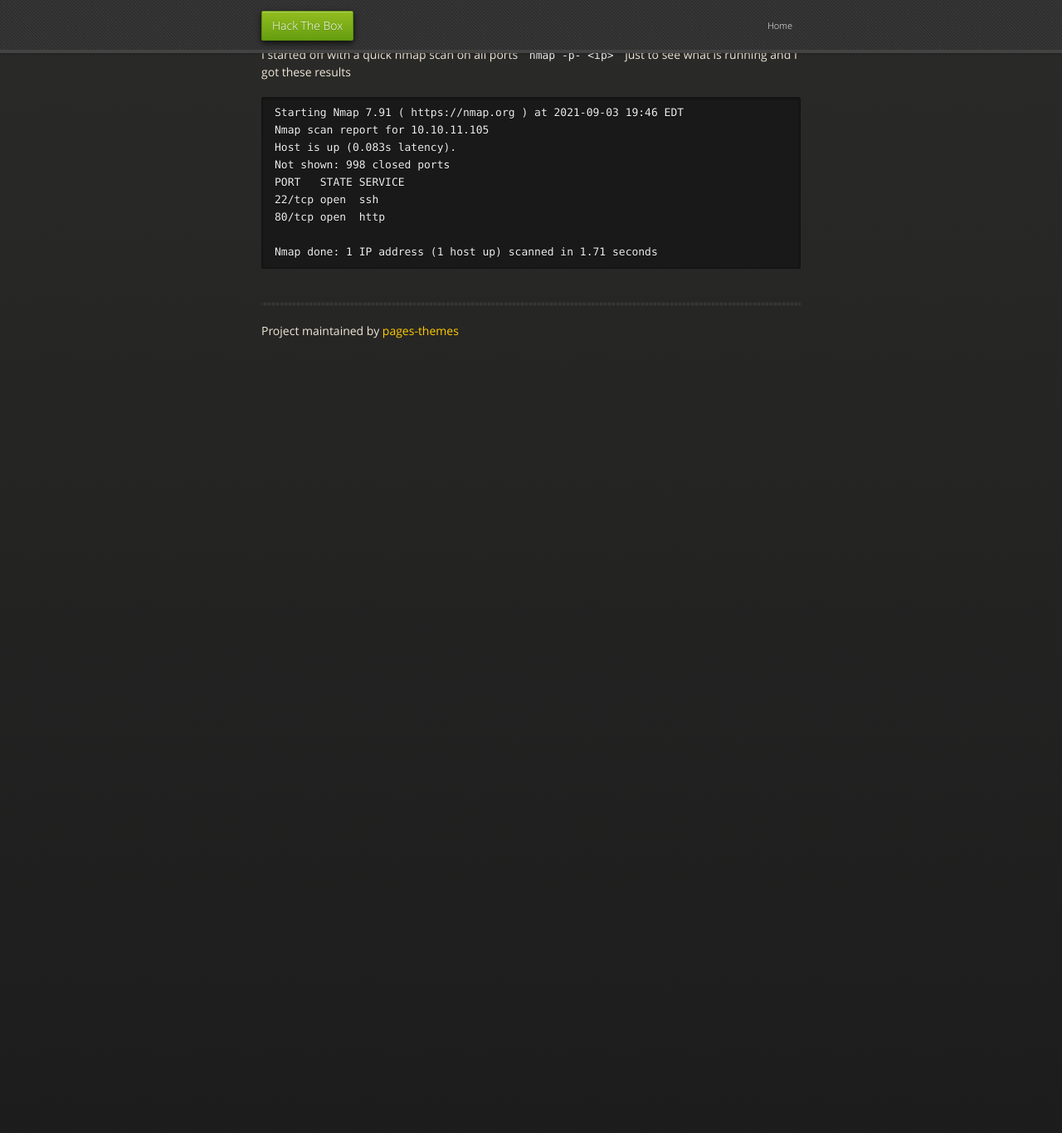
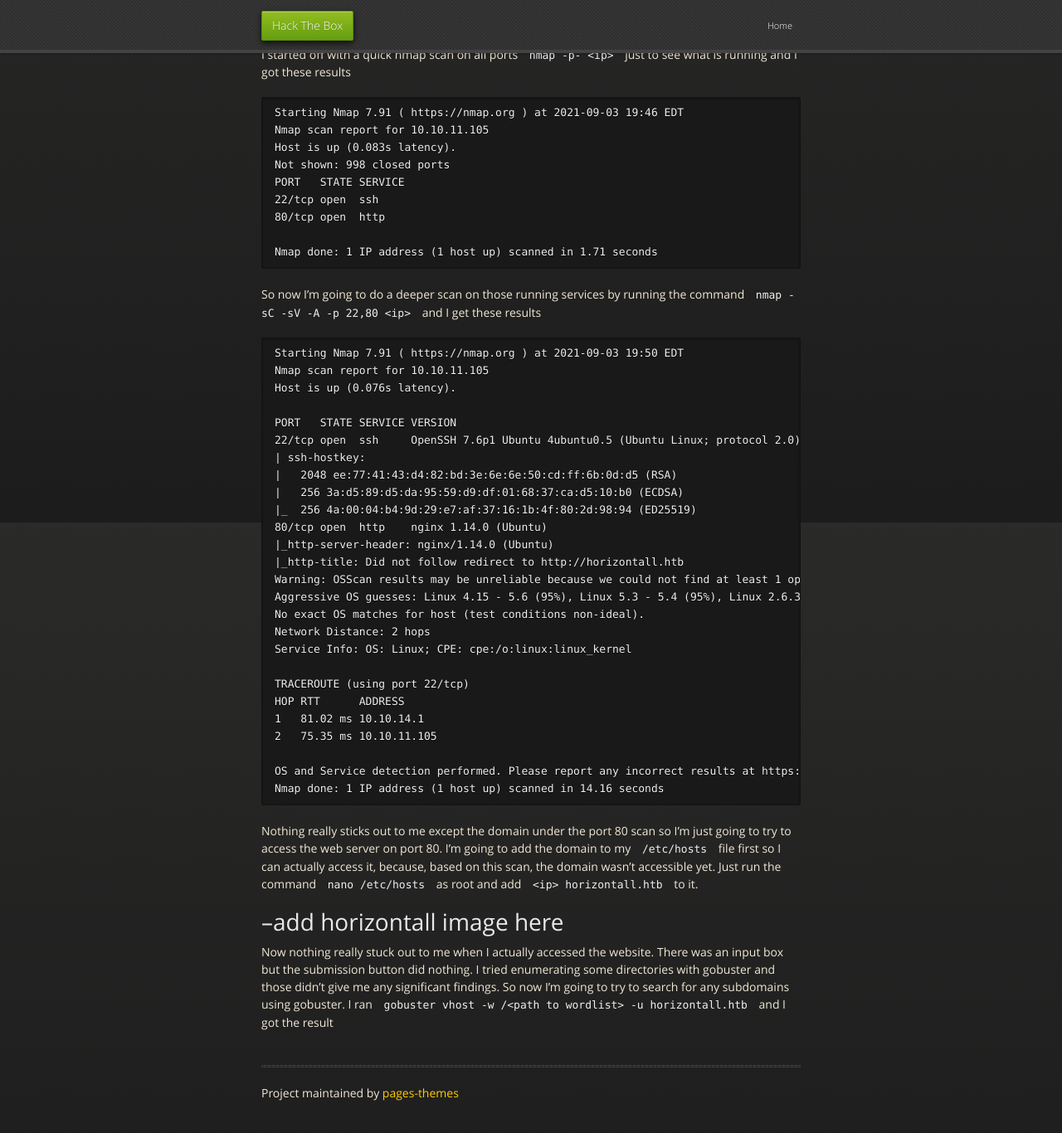
Before and after one commit to pages-themes/midnight, a Jekyll site: the page built from HTB/Horizontall.md, in a window 1280 px wide and 1400 px high, scrolled down 270 px. Shown: the top 1366 px of the window at 83% size. Built offline with Jekyll 4.4.1, drawn with Linux system fonts in a browser that asks for light colours; before the commit the page ends 900 px from its top, so only the background shows below that.

Commit message:
Update Horizontall.md

````diff
--- a/HTB/Horizontall.md
+++ b/HTB/Horizontall.md
@@ -8,7 +8,7 @@ Horizontall is an easy level box on HackTheBox and was quite the difficult box f
 point. I had to use techniques I haven't done yet, such as port forwarding, virtual host enumeration, and chaining CVE's.
 # Walkthrough
 I started off with a quick nmap scan on all ports `nmap -p- <ip>` just to see what is running and I got these results
-```
+```markdown
 Starting Nmap 7.91 ( https://nmap.org ) at 2021-09-03 19:46 EDT
 Nmap scan report for 10.10.11.105
 Host is up (0.083s latency).
@@ -19,3 +19,38 @@ PORT   STATE SERVICE
 
 Nmap done: 1 IP address (1 host up) scanned in 1.71 seconds
 ```
+So now I'm going to do a deeper scan on those running services by running the command `nmap -sC -sV -A -p 22,80 <ip>` and I get these results
+```markdown
+Starting Nmap 7.91 ( https://nmap.org ) at 2021-09-03 19:50 EDT
+Nmap scan report for 10.10.11.105
+Host is up (0.076s latency).
+
+PORT   STATE SERVICE VERSION
+22/tcp open  ssh     OpenSSH 7.6p1 Ubuntu 4ubuntu0.5 (Ubuntu Linux; protocol 2.0)
+| ssh-hostkey:
+|   2048 ee:77:41:43:d4:82:bd:3e:6e:6e:50:cd:ff:6b:0d:d5 (RSA)
+|   256 3a:d5:89:d5:da:95:59:d9:df:01:68:37:ca:d5:10:b0 (ECDSA)
+|_  256 4a:00:04:b4:9d:29:e7:af:37:16:1b:4f:80:2d:98:94 (ED25519)
+80/tcp open  http    nginx 1.14.0 (Ubuntu)
+|_http-server-header: nginx/1.14.0 (Ubuntu)
+|_http-title: Did not follow redirect to http://horizontall.htb
+Warning: OSScan results may be unreliable because we could not find at least 1 open and 1 closed port
+Aggressive OS guesses: Linux 4.15 - 5.6 (95%), Linux 5.3 - 5.4 (95%), Linux 2.6.32 (95%), Linux 5.0 - 5.3 (95%), Linux 3.1 (95%), Linux 3.2 (95%), AXIS 210A or 211 Network Camera (Linux 2.6.17) (94%), ASUS RT-N56U WAP (Linux 3.4) (93%), Linux 3.16 (93%), Linux 5.0 (93%)
+No exact OS matches for host (test conditions non-ideal).
+Network Distance: 2 hops
+Service Info: OS: Linux; CPE: cpe:/o:linux:linux_kernel
+
+TRACEROUTE (using port 22/tcp)
+HOP RTT      ADDRESS
+1   81.02 ms 10.10.14.1
+2   75.35 ms 10.10.11.105
+
+OS and Service detection performed. Please report any incorrect results at https://nmap.org/submit/ .
+Nmap done: 1 IP address (1 host up) scanned in 14.16 seconds
+```
+Nothing really sticks out to me except the domain under the port 80 scan so I'm just going to try to access the web server on port 80. I'm going to add the domain to my `/etc/hosts` file first so I can actually access it, because, based on this scan, the domain wasn't accessible yet. Just run the command `nano /etc/hosts` as root and add `<ip> horizontall.htb` to it.
+
+# --add horizontall image here
+
+Now nothing really stuck out to me when I actually accessed the website. There was an input box but the submission button did nothing. I tried enumerating some directories with gobuster and those didn't give me any significant findings. So now I'm going to try to search for any subdomains using gobuster. I ran
+`gobuster vhost -w /<path to wordlist> -u horizontall.htb` and I got the result
````
